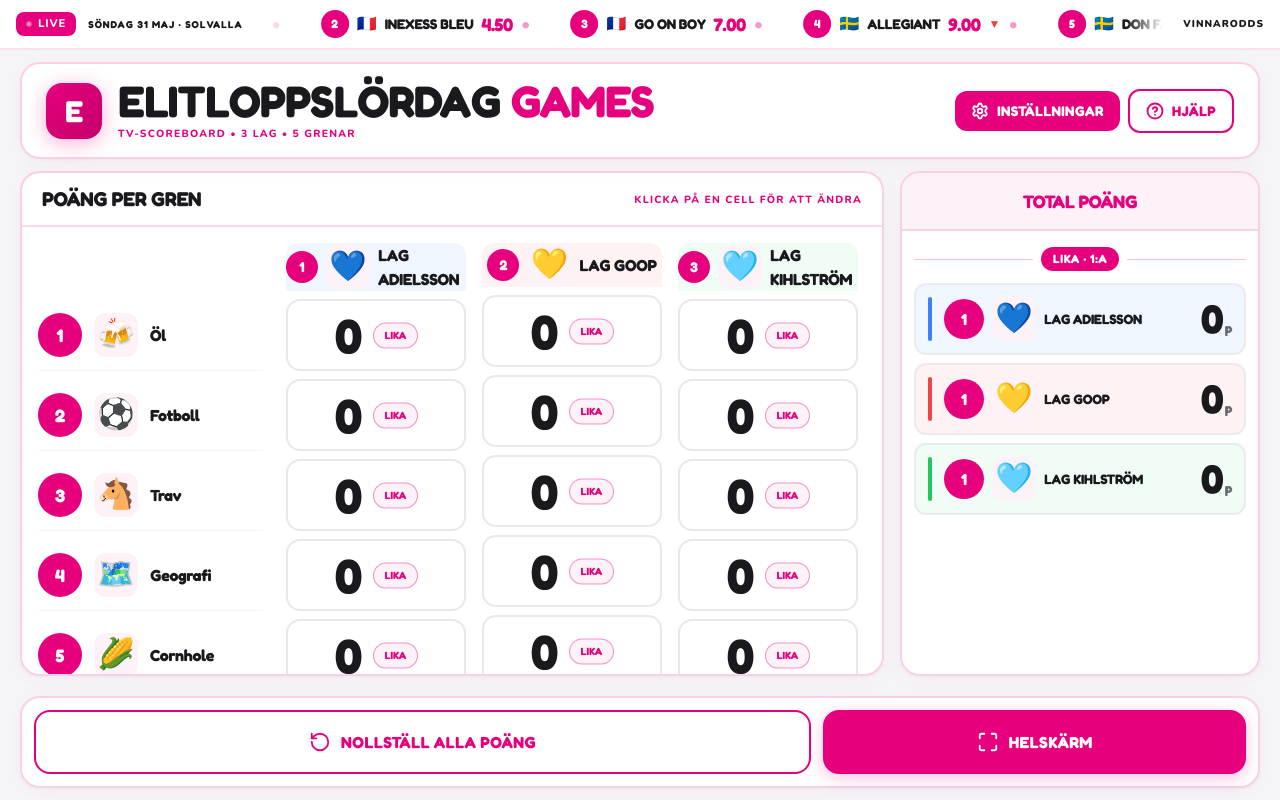
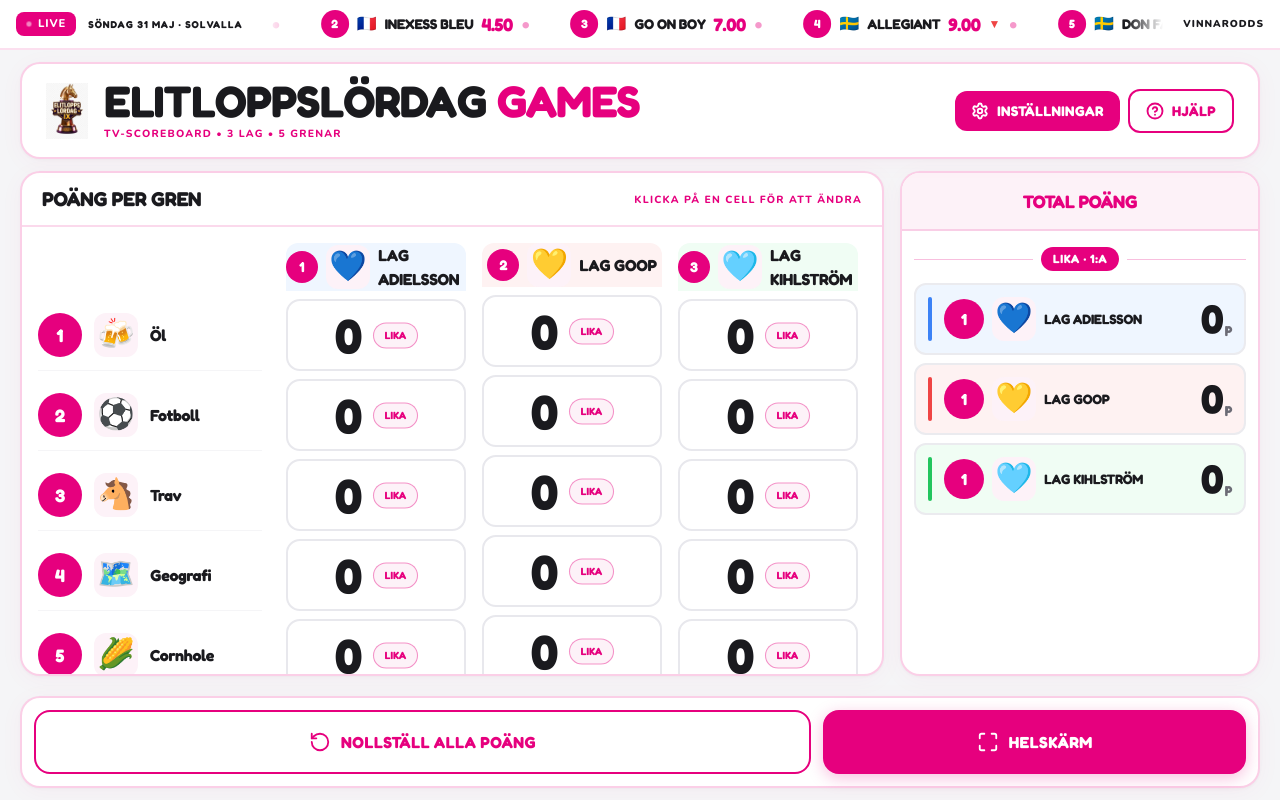
Before and after one commit to krolfsson/elitloppslordag, a React (Vite) app: page / in a window 1280 px wide. Built offline with nearby package versions, Linux system fonts and the light colour scheme.

Commit message:
Replace header E icon with Elitloppslördag emblem.
Use official trophy artwork in the main header card.

Co-authored-by: Cursor <cursoragent@cursor.com>

```diff
--- a/src/components/Header/Header.tsx
+++ b/src/components/Header/Header.tsx
@@ -9,20 +9,12 @@ type HeaderProps = {
 
 function ElitLogo() {
   return (
-    <div
-      className="w-14 h-14 rounded-2xl flex items-center justify-center shrink-0"
-      style={{
-        background: "linear-gradient(135deg, #e6007e 0%, #c4006a 100%)",
-        boxShadow: "0 4px 20px #e6007e50",
-      }}
-    >
-      <span
-        className="text-white text-3xl font-black leading-none"
-        style={{ fontFamily: "var(--font-display)" }}
-      >
-        E
-      </span>
-    </div>
+    <img
+      src="/elitloppslordag-logo.png"
+      alt="Elitloppslördag"
+      className="h-14 w-auto shrink-0 object-contain"
+      draggable={false}
+    />
   );
 }
 
```
Also changed, not shown: public/elitloppslordag-logo.png (added).
